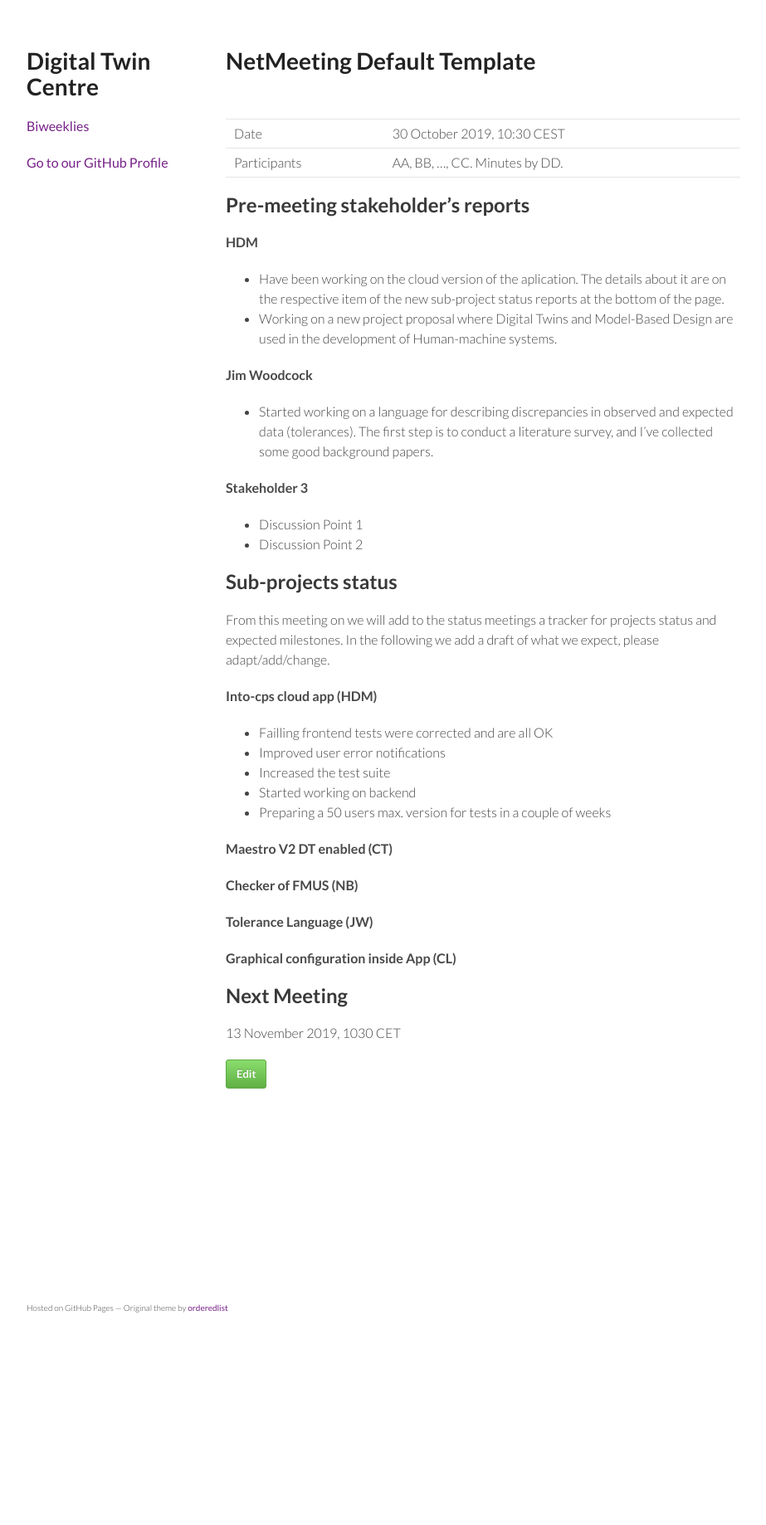
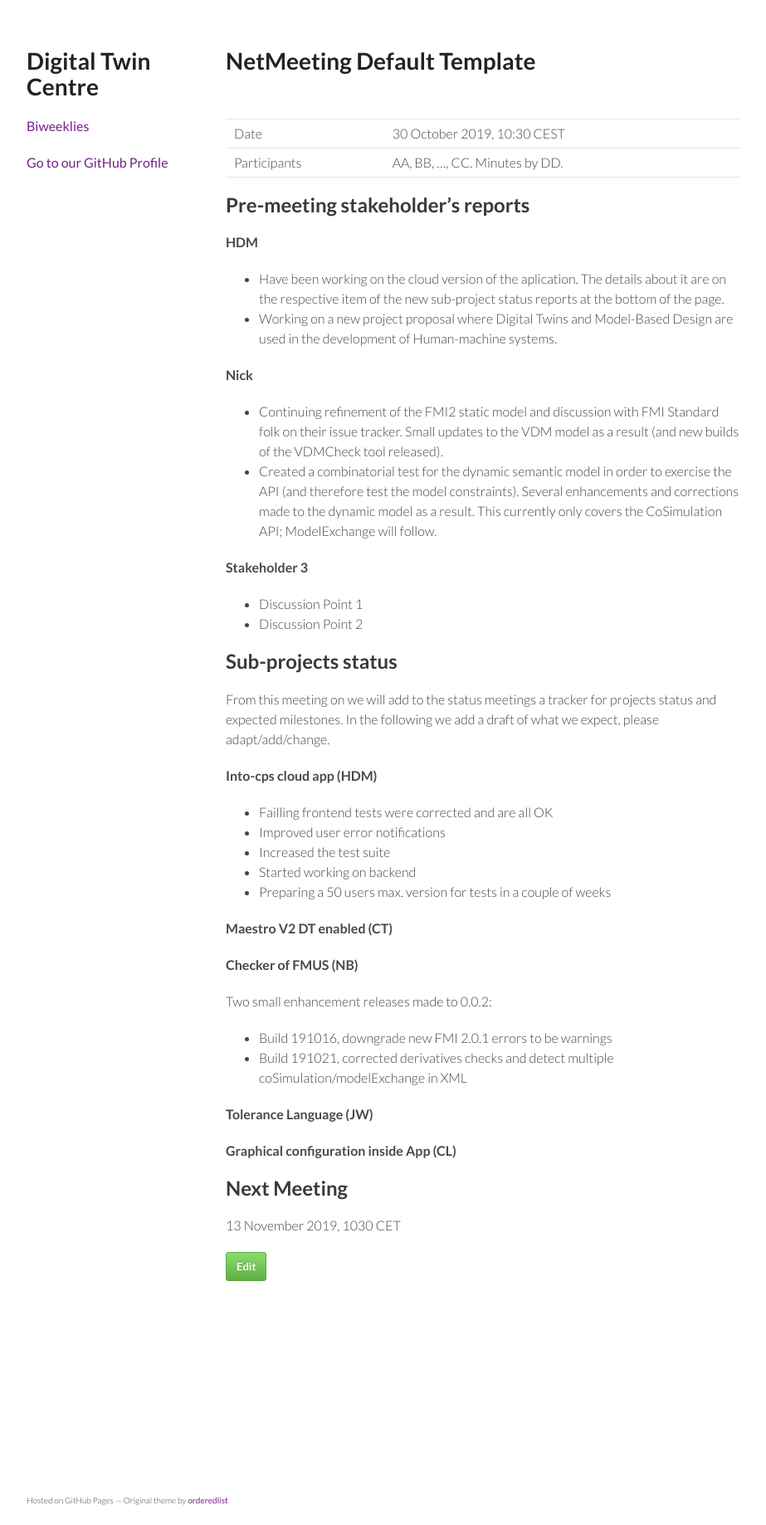
Before and after one commit to digitaltwincentre/digitaltwincentre.github.io, a Jekyll site: the page built from _biweeklies/Biweekly-7.md, in a window 1280 px wide. Shown: the whole page at 83% size, without its empty margins (178-1101 px from the left). Built offline with Jekyll 4.4.1, drawn with Linux system fonts in a browser that asks for light colours; nearby versions of some CDN libraries; before the commit the page ends 1606 px from its top, so only the background shows below that.

Commit message:
Update Biweekly-7.md

```diff
--- a/_biweeklies/Biweekly-7.md
+++ b/_biweeklies/Biweekly-7.md
@@ -26,8 +26,9 @@ private information must be stored elsewhere.  -->
 * Have been working on the cloud version of the aplication. The details about it are on the respective item of the new sub-project status reports at the bottom of the page.
 * Working on a new project proposal where Digital Twins and Model-Based Design are used in the development of Human-machine systems.
 
-#### Jim Woodcock
-* Started working on a language for describing discrepancies in observed and expected data (tolerances). The first step is to conduct a literature survey, and I've collected some good background papers.
+#### Nick
+* Continuing refinement of the FMI2 static model and discussion with FMI Standard folk on their issue tracker. Small updates to the VDM model as a result (and new builds of the VDMCheck tool released).
+* Created a combinatorial test for the dynamic semantic model in order to exercise the API (and therefore test the model constraints). Several enhancements and corrections made to the dynamic model as a result. This currently only covers the CoSimulation API; ModelExchange will follow.
 
 #### Stakeholder 3
 * Discussion Point 1
@@ -50,6 +51,9 @@ add a draft of what we expect, please adapt/add/change.
 #### Maestro V2 DT enabled (CT)
 
 #### Checker of FMUS (NB)
+Two small enhancement releases made to 0.0.2:
+* Build 191016, downgrade new FMI 2.0.1 errors to be warnings
+* Build 191021, corrected derivatives checks and detect multiple coSimulation/modelExchange in XML
 
 #### Tolerance Language (JW)
 
```
